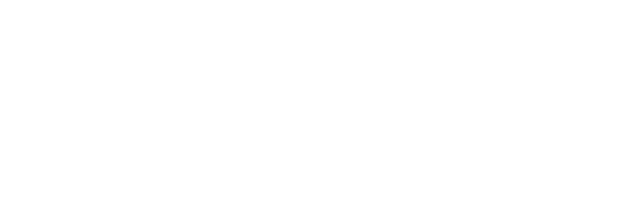
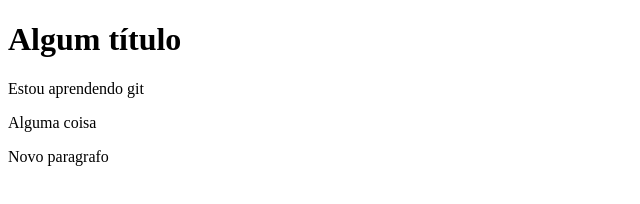
Before and after one commit to Thundergun-mtcp/tutorial_git, a plain HTML site: page index.html in a window 1280 px wide. Shown: the whole page, without its empty margins (0-640 px from the left). Drawn offline with Linux system fonts and the light colour scheme.

Commit message:
nova demanda

```diff
--- a/index.html
+++ b/index.html
@@ -5,5 +5,10 @@
     <meta name="viewport" content="width=device-width, initial-scale=1.0" />
     <title>Tutorial de Git</title>
   </head>
-  <body></body>
+  <body>
+    <h1>Algum título</h1>
+    <p>Estou aprendendo git</p>
+    <p>Alguma coisa</p>
+    <p>Novo paragrafo</p>
+  </body>
 </html>
```
